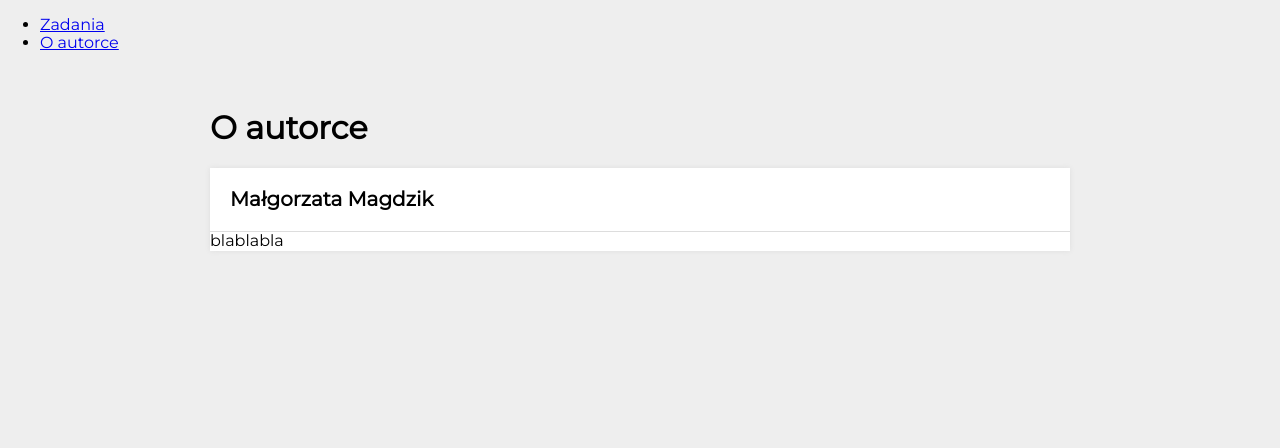
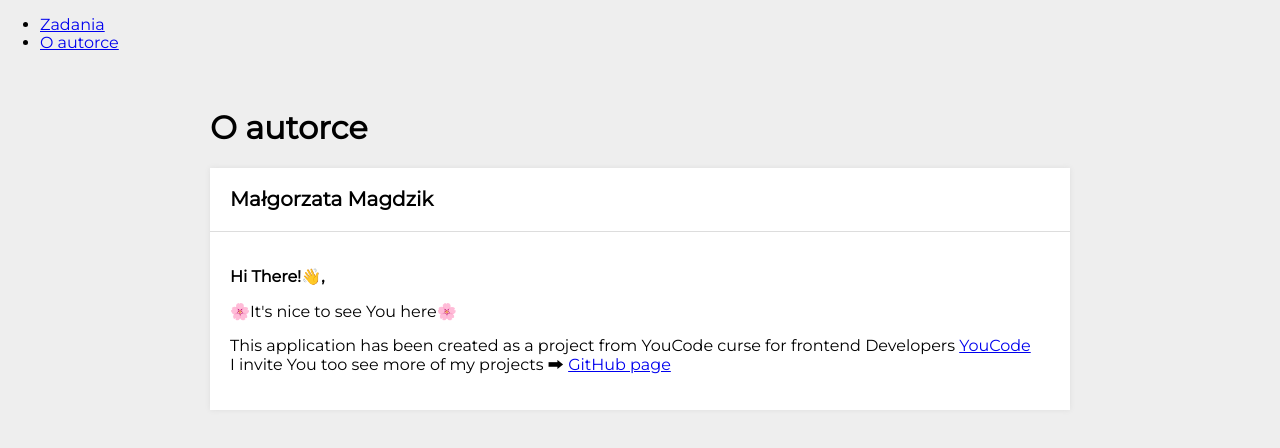
Before and after one commit to Gosia-Magdzik/todo-list-react, a React (Create React App) app: page /ToAuthor in a window 1280 px wide. Shown: the top 448 px of the page. Built offline with nearby package versions, Linux system fonts and the light colour scheme.

Commit message:
Author page styled

```diff
--- a/src/features/author/Author.js
+++ b/src/features/author/Author.js
@@ -1,6 +1,7 @@
 import Section from '../../common/Section';
 import Header from '../../common/Header';
 import Container from '../../common/Container';
+import { Wrapper } from './styled';
 
 function Author () {
     return (
@@ -9,7 +10,19 @@ function Author () {
             title="O autorce" />
         <Section
             title="Małgorzata Magdzik"
-            body={<>blablabla</>}
+            body={
+                <Wrapper>
+                    <p>
+                        <strong>Hi There!👋,</strong>
+                    </p>
+                    <p>🌸It's nice to see You here🌸</p>
+                    <p>
+                        This application has been created as a project from YouCode curse for frontend Developers&nbsp;
+                        <a href="https://youcode.pl/zostawiam-maila/" target="_blank">YouCode</a><br/>
+                        I invite You too see more of my projects 🠲 <a href="https://github.com/Gosia-Magdzik" target="_blank">GitHub page</a>
+                    </p>
+                </Wrapper>
+            }
         />
     </Container>
     );
--- /dev/null
+++ b/src/features/author/styled.js
@@ -0,0 +1,5 @@
+import styled from "styled-components";
+
+export const Wrapper = styled.div`
+    padding: 20px;
+`;
```
